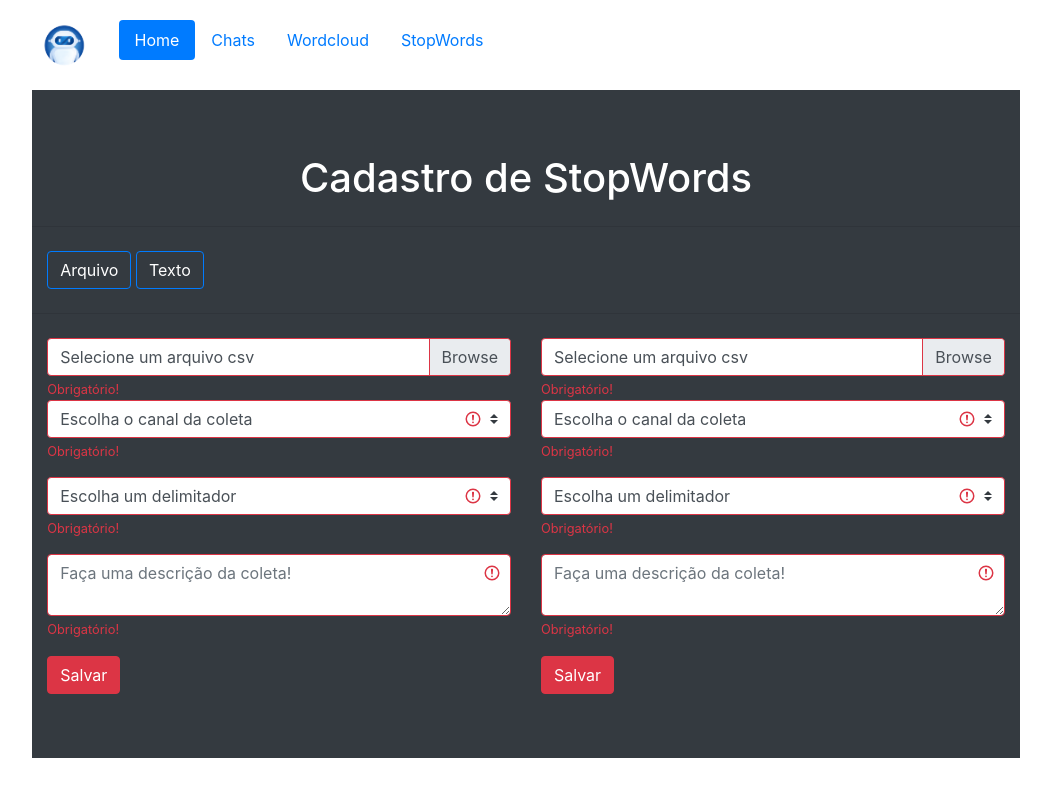
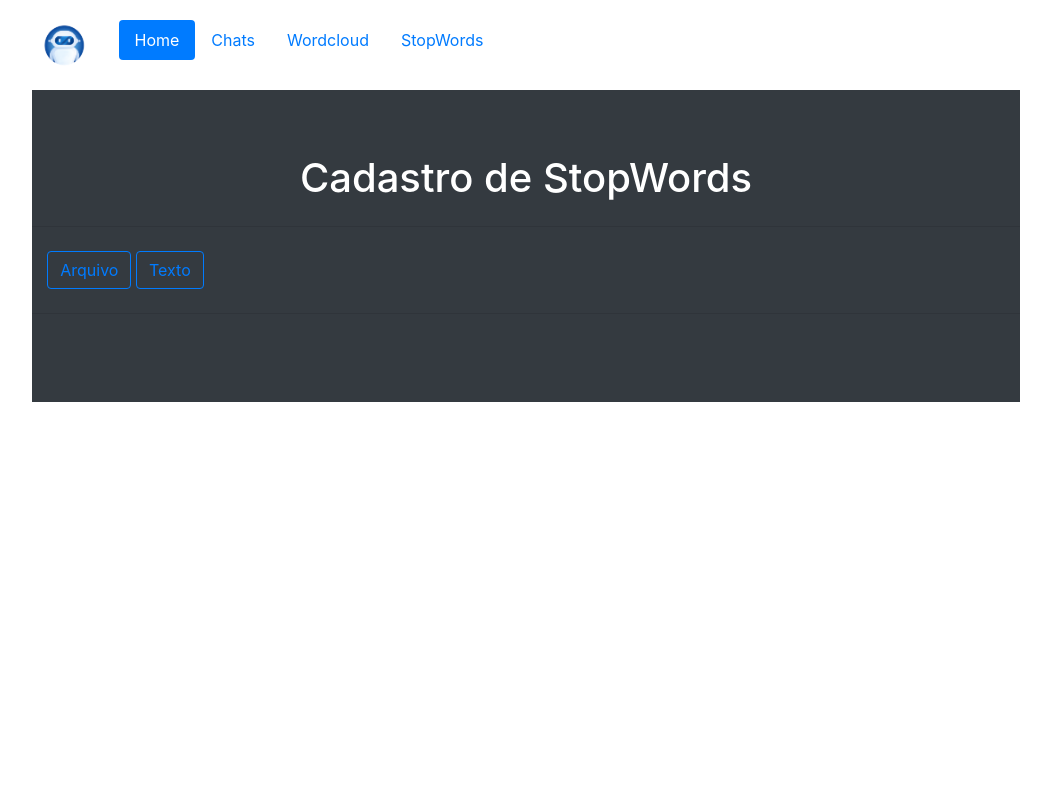
Before and after one commit to EricGPTI/Painel-Sentiment-Analisys-TCC, a Django app: page /stop in a window 1280 px wide. Shown: the whole page, without its empty margins (114-1165 px from the left). Run offline with Django 3.2, Linux system fonts and the light colour scheme; some libraries are stand-ins or nearby versions.

Commit message:
Atualizado base e stop com js funcional para ocultar div

```diff
--- a/dashboard/templates/base.html
+++ b/dashboard/templates/base.html
@@ -3,6 +3,20 @@
 <html lang="en">
 <head>
     <meta charset="UTF-8">
+    <script>
+    function ShowDiv() {
+      var arquivo = document.getElementById("arquivo");
+      var texto = document.getElementById("texto");
+      if (arquivo.style.display === "none") {
+        arquivo.style.display = "block";
+        texto.style.display = "none";
+
+      } else {
+        arquivo.style.display = "none";
+        texto.style.display = "block";
+      }
+    }
+</script>
     <meta name="viewport" content="width=device-width, initial-scale=1.0">
     <script src="https://stackpath.bootstrapcdn.com/bootstrap/4.4.1/js/bootstrap.min.js" integrity="sha384-wfSDF2E50Y2D1uUdj0O3uMBJnjuUD4Ih7YwaYd1iqfktj0Uod8GCExl3Og8ifwB6" crossorigin="anonymous"></script>
     <script src="https://code.jquery.com/jquery-3.4.1.slim.min.js" integrity="sha384-J6qa4849blE2+poT4WnyKhv5vZF5SrPo0iEjwBvKU7imGFAV0wwj1yYfoRSJoZ+n" crossorigin="anonymous"></script>
--- a/dashboard/templates/stop.html
+++ b/dashboard/templates/stop.html
@@ -7,16 +7,16 @@
     <div class="container-fluid">
         <div class="row justify-content-center">
             <div class="col justify-content-star" id="select" name="select">
-                <a class="btn btn-outline-primary" id="arquivo">Arquivo</a>
-                <a class="btn btn-outline-primary" id="texto">Texto</a>
+                <button class="btn btn-outline-primary" onclick="ShowDiv()">Arquivo</button>
+                <button class="btn btn-outline-primary" onclick="ShowDiv()">Texto</button>
             </div>
         </div>
     </div>
     <hr class="my-4">
     <div class="container-fluid">
-        <div class="row justify-content-center" id="main">
-            <div class="col-md-6" id="arquivo">
-                <form action="{% url 'process_stops' %}" method="post" id="coleta" class="was-validated" enctype="multipart/form-data">
+        <div class="row justify-content-center">
+            <div class="col-md-6" id="arquivo" style="display:none">
+                <form action="{% url 'process_stops' %}" method="post" id="stop" class="was-validated" enctype="multipart/form-data">
                     {% csrf_token %}
                     <div class="custom-file">
                         <input type="file" class="custom-file-input" id="validatedCustomFile" name="csv" required>
@@ -58,8 +58,8 @@
                     <button type="submit" class="btn btn-danger">Salvar</button>
                 </form>
             </div>
-            <div class="col-md-6" id="texto">
-                <form action="{% url 'process_stops' %}" method="post" id="coleta" class="was-validated" enctype="multipart/form-data">
+            <div class="col-md-6" id="texto" style="display:none">
+                <form action="{% url 'process_stops' %}" method="post" id="stop" class="was-validated" enctype="multipart/form-data">
                     {% csrf_token %}
                     <div class="custom-file">
                         <input type="file" class="custom-file-input" id="validatedCustomFile" name="csv" required>
@@ -69,7 +69,7 @@
                     <div class="form-group">
                         <select class="custom-select" name="option" required>
                             <option value="">Escolha o canal da coleta</option>
-                            <option value="Buscador">Buscador</option>
+                            <option value="Buscador">Teste</option>
                             <option value="Discord">Discord</option>
                             <option value="Facebook">Facebook</option>
                             <option value="Forum">Forum</option>
```
